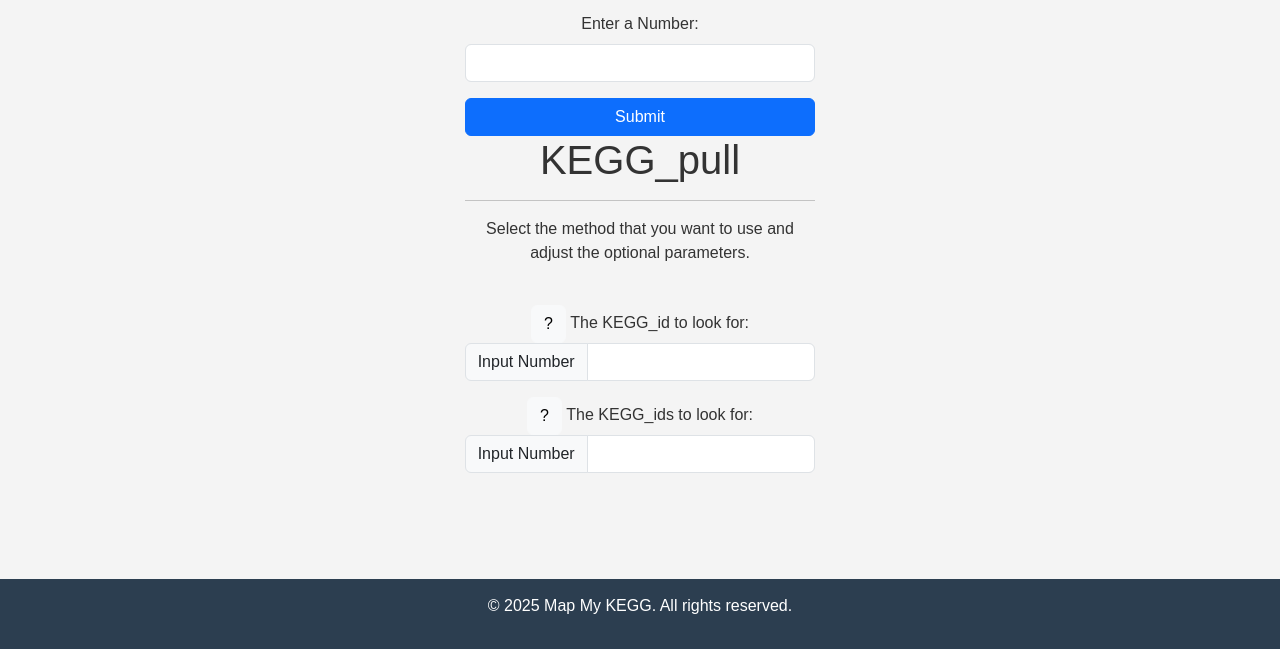
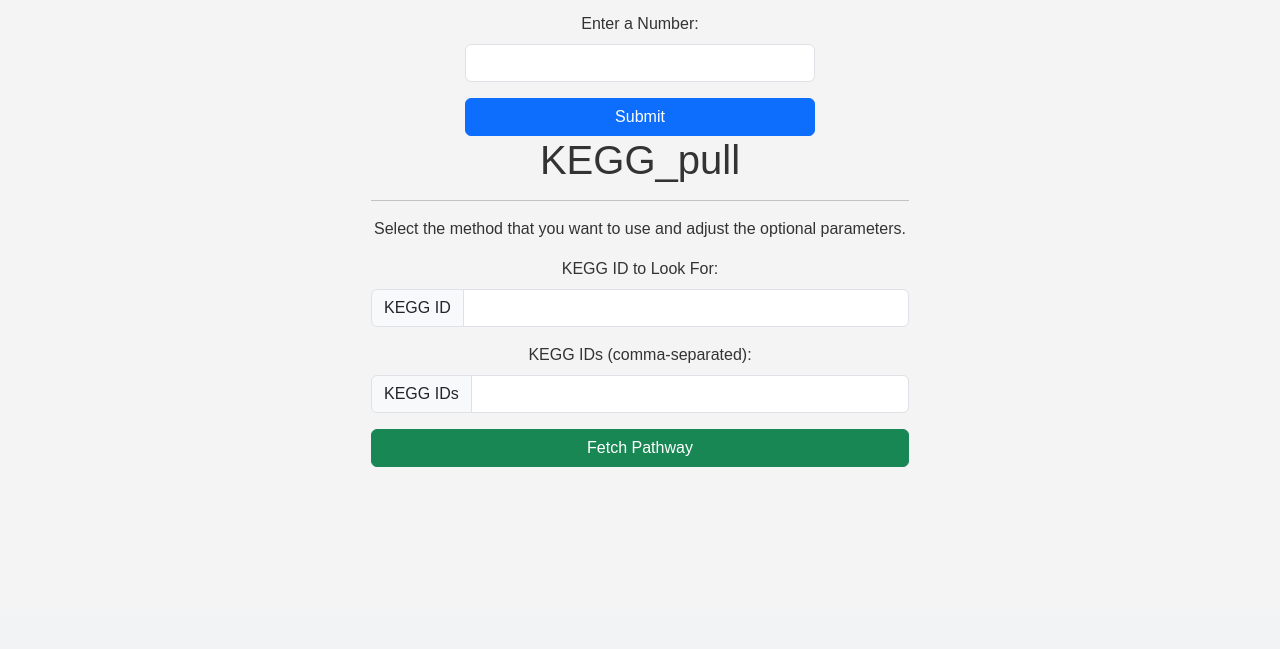
Before and after one commit to RCvanDam/Bio-Toolbox2025, a Flask app: page /kegg_tool in a window 1280 px wide. Shown: the part 191-840 px from the top of the page. After the commit the page ends 658 px from the top, so only its background shows below. Run offline with Flask 3, Linux system fonts and the light colour scheme.

Commit message:
did a big part for the backend

```diff
--- a/app.py
+++ b/app.py
@@ -1,24 +1,24 @@
 from flask import Flask, render_template, request
+from backend import Backend  # Importing the Backend class for KEGG functionality
 
 app = Flask(__name__, template_folder="templates")
-
+backend = Backend()  # Initialize the Backend instance
 
 @app.route("/")
 def kegg_home():
     """This function contains a list of questions that could be
     answered with our website and tool, and represents the homepage in
     which the questions below are shown."""
-    questions = ["Which genes are involved in specific biological pathways \
-    and processes?", "How are certain metabolic pathways organized, and \
-    which enzymes play a role in them?", "What are the orthologous genes \
-    of different species for a given function? How can experimental data \
-    (e.g., gene expression) be integrated with known biological pathways?",
-    "What molecular mechanisms underlie certain diseases?", "Which \
-    biochemical reactions are related to specific chemical compounds or \
-    enzymes?"]
+    questions = [
+        "Which genes are involved in specific biological pathways and processes?",
+        "How are certain metabolic pathways organized, and which enzymes play a role in them?",
+        "What are the orthologous genes of different species for a given function?",
+        "How can experimental data (e.g., gene expression) be integrated with known biological pathways?",
+        "What molecular mechanisms underlie certain diseases?",
+        "Which biochemical reactions are related to specific chemical compounds or enzymes?"
+    ]
 
     return render_template("home.html", questions=questions)
-
 
 @app.route('/about')
 def about():
@@ -27,24 +27,34 @@ def about():
     short description of the tools we use."""
     return render_template('about.html')
 
-
 @app.route('/contact')
 def contact():
     """This function represents the contact page. The contact page shows
     our first and last names, and our usernames of GitHub."""
     return render_template('contact.html')
 
-
 @app.route("/kegg_tool", methods=["GET", "POST"])
 def kegg_tool():
-    number = None
+    image = None
+    message = None
+
     if request.method == "POST":
-        number = request.form["number"]
-        if not number:
-            return "error: no number entered", 400
-    return render_template("kegg_tool.html", number=number)
+        single_kegg_id = request.form.get("single_kegg_id")  # Single KEGG ID
+
+        if single_kegg_id:
+            output_file = "output/pathway.png"  # Updated path to save the KEGG pathway graph
+            try:
+                backend.process_request(single_kegg_id, output_file)  # Use the backend to process KEGG ID
+                image = output_file
+                message = "Pathway visualization generated successfully!"
+            except Exception as e:
+                message = f"Error: Unable to process the KEGG ID. Details: {str(e)}"
+        else:
+            message = "Please provide a valid KEGG ID."
+
+    return render_template("kegg_tool.html", image=image, message=message)
 
 
 if __name__ == '__main__':
-    # Setting debug on True will restart the server on each change.
+    # Setting debug to True will restart the server on each change
     app.run(debug=True)
--- a/templates/kegg_tool.html
+++ b/templates/kegg_tool.html
@@ -18,17 +18,16 @@
 {% extends "base.html" %}
 {% block content %}
 
-
 <!-- Main Container -->
 <div class="container">
+    <!-- Section for Inputting a Number -->
     <div class="row justify-content-center">
         <div class="col-sm-4">
-                <!-- Form Container Styled Like Other Boxes -->
             <div class="frame_tool_top_left">
                 <h1 class="center_text">Enter a Number</h1>
                 <hr class="hr_border">
                 <form method="POST" action="/kegg_tool">
-                        <label for="number"  class="form-label">
+                    <label for="number" class="form-label">
                         Enter a Number:
                     </label>
                     <input type="number" id="number" name="number" class="form-control mb-3" required>
@@ -48,45 +47,64 @@
     </div>
     {% endif %}
 
-        <!-- Existing Content -->
+    <!-- KEGG Pull Section -->
     <div class="row justify-content-center">
-            <div class="col-sm-4">
+        <div class="col-sm-6">
             <div class="frame_tool_top_left">
                 <h1 class="center_text">KEGG_pull</h1>
                 <hr class="hr_border">
-                    <a title="run one of the given commands down here">
                 <p>Select the method that you want to use and adjust the optional parameters.</p>
-                    </a>
-                    <br>
-                    <button type="button" onclick="showModal('SinglePull')" class="btn btn-light">?</button>
-                    <label for="single_kegg_id" title="put the KEGG_ID you want the program to find in the KEGG database here">
-                        The KEGG_id to look for:
+                <form method="POST" action="/kegg_tool">
+                    <!-- Single KEGG ID -->
+                    <div class="mb-3">
+                        <label for="single_kegg_id" class="form-label" title="Enter the KEGG ID you want to fetch">
+                            KEGG ID to Look For:
                         </label>
-
-                    <div class="input-group input-group-ml mb-3">
-                        <span class="input-group-text" id="single_keggs">Input Number</span>
-                        <input type="number" class="form-control" aria-label="Sizing example input" id="single_kegg_id"
-                               name="the_single_kegg_id">
-                    </div>
-                    <button type="button" onclick="showModal('SinglePull')" class="btn btn-light">?</button>
-                    <label for="multiple_kegg_id" title="put the KEGG_IDs you want the program to find in the KEGG database here">
-                        The KEGG_ids to look for:
-                    </label>
-                    <div class="input-group input-group-ml mb-3">
-                        <span class="input-group-text" id="multiple_keggs">Input Number</span>
-                        <input type="number" class="form-control" aria-label="Sizing example input" id="multiple_kegg_id"
-                               name="the_multiple_kegg_id">
+                        <div class="input-group">
+                            <span class="input-group-text">KEGG ID</span>
+                            <input type="text" class="form-control" id="single_kegg_id" name="single_kegg_id" required>
                         </div>
                     </div>
+
+                    <!-- Multiple KEGG IDs -->
+                    <div class="mb-3">
+                        <label for="multiple_kegg_id" class="form-label" title="Enter KEGG IDs separated by commas">
+                            KEGG IDs (comma-separated):
+                        </label>
+                        <div class="input-group">
+                            <span class="input-group-text">KEGG IDs</span>
+                            <input type="text" class="form-control" id="multiple_kegg_id" name="multiple_kegg_id">
+                        </div>
+                    </div>
+
+                    <!-- Submit Button -->
+                    <button type="submit" class="btn btn-success w-100">Fetch Pathway</button>
+                </form>
             </div>
         </div>
     </div>
 
-    <footer>
-        <p>
-            &copy; 2025 Map My KEGG. All rights reserved.
-        </p>
-    </footer>
-</body>
-</html>
+    {% if image %}
+    <!-- Visualization Section -->
+    <div class="row justify-content-center mt-3">
+        <div class="col-sm-8 text-center">
+            <h2>Generated Pathway Visualization</h2>
+            <img src="{{ image }}" alt="KEGG Pathway Visualization" class="img-fluid">
+        </div>
+    </div>
+    {% endif %}
+
+    {% if message %}
+    <!-- Message Section -->
+    <div class="row justify-content-center mt-3">
+        <div class="col-sm-8">
+            <div class="alert alert-info text-center">
+                {{ message }}
+            </div>
+        </div>
+    </div>
+    {% endif %}
+
+</div>
+
 {% endblock %}
```
Also changed, not shown: backend.py (added, +156 -0 lines). Lines whose indentation alone changed are shown as unchanged.
